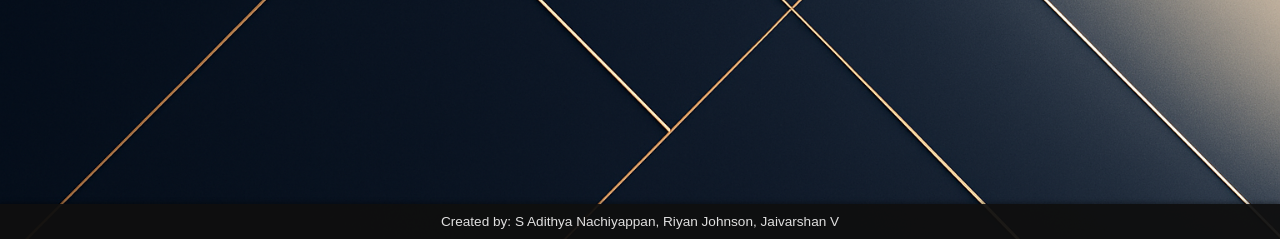
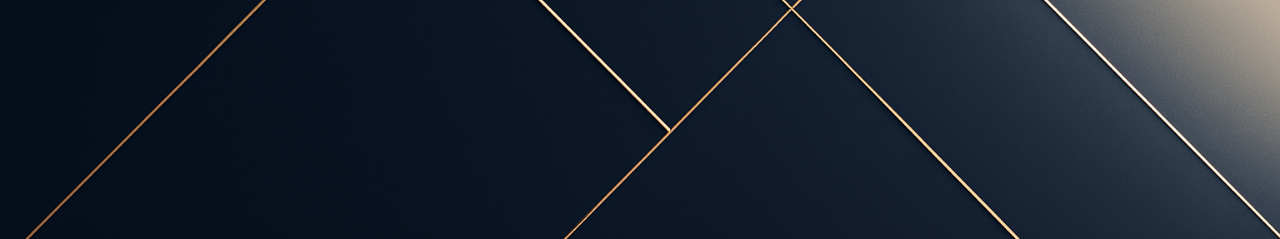
Before and after one commit to RiyanJohnson/MFC-Tech-Project, a Django app: page /login/ in a window 1280 px wide. Shown: the part 561-800 px from the top of the page. Run offline with Django 5.2, Linux system fonts and the light colour scheme; some web fonts are replaced.

Commit message:
Update login.html

```diff
--- a/careeradvisor/chatbot/templates/chatbot/login.html
+++ b/careeradvisor/chatbot/templates/chatbot/login.html
@@ -113,14 +113,7 @@
     }
 
     /* Credits Footer */
-    footer.creators {
-      background-color: rgba(15, 15, 15, 0.95);
-      padding: 10px 20px;
-      text-align: center;
-      font-size: 0.85rem;
-      box-shadow: 0 -2px 4px rgba(0, 0, 0, 0.3);
-      margin-top: auto;
-    }
+
   </style>
 </head>
 <body>
@@ -153,8 +146,6 @@
   </div>
 
   <!-- Credits Footer -->
-  <footer class="creators">
-    Created by: S Adithya Nachiyappan, Riyan Johnson, Jaivarshan V
-  </footer>
+
 </body>
 </html>
```
